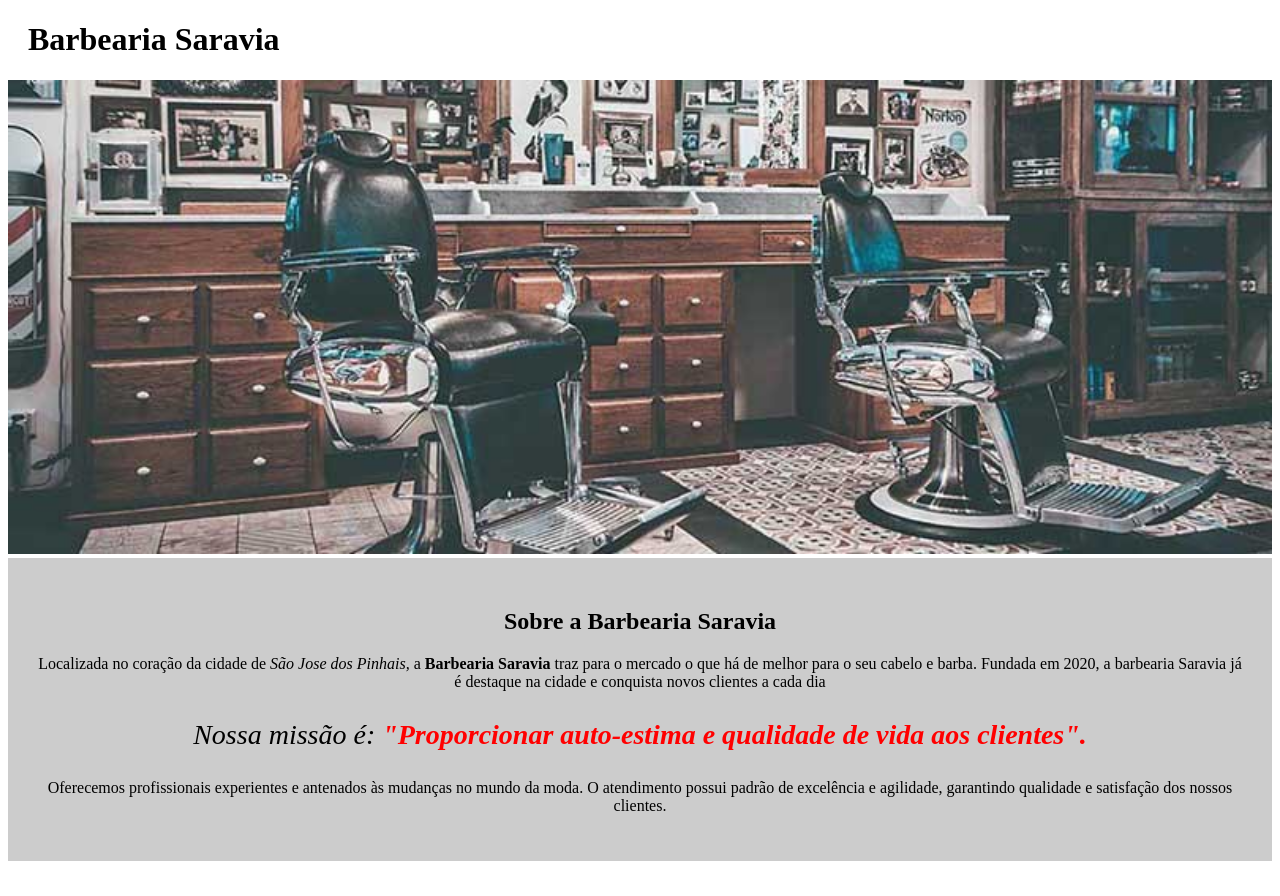
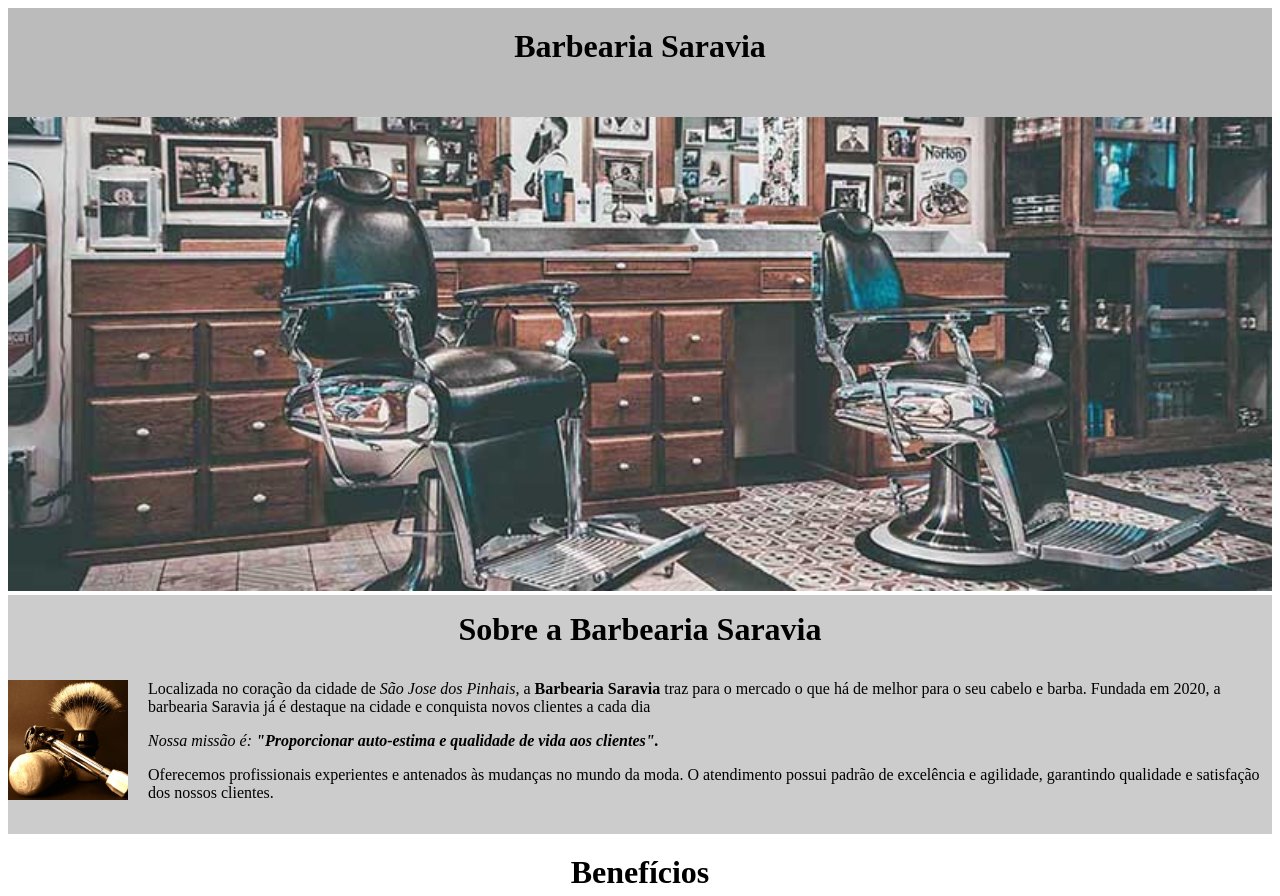
Before and after one commit to HeltonSaravia/Barbearia-Helton, a plain HTML site: page index.html in a window 1280 px wide. Shown: the top 896 px of the page. Drawn offline with Linux system fonts and the light colour scheme.

Commit message:
30/07/24

```diff
--- a/index.html
+++ b/index.html
@@ -5,7 +5,8 @@
   <meta charset="utf-8">
   <meta name="viewport" content="width=device-width">
   <title>replit</title>
-  <link href="style.css" rel="stylesheet" type="text/css" />
+  <link href="reset.css" rel="stylesheet" type="text/css" />
+  <link href="produtos.css" rel="stylesheet" type="text/css" />
 </head>
 
 <body>
@@ -13,9 +14,12 @@
     <h1 class="titulo-principal">Barbearia Saravia</h1>
   </header>
 
-  <img id="banner" src="banner.jpg">
+  <img class="banner" src="banner.jpg">
   <div class="principal">
-    <h2 class="texto-centralizado"> Sobre a Barbearia Saravia</h2>
+
+    <h2 class="titulo-principal"> Sobre a Barbearia Saravia</h2>
+
+    <img src="utensilios.jpg" alt="utensilios usados por um barbeiro" class="utensilios">
 
     <p>Localizada no coração da cidade de <em>São Jose dos Pinhais,</em> a <strong>Barbearia Saravia</strong> traz para o
       mercado o que há de melhor para o seu cabelo e barba. Fundada em 2020, a barbearia Saravia já é destaque na cidade
@@ -27,7 +31,7 @@
       excelência e agilidade, garantindo qualidade e satisfação dos nossos clientes.</p>
   </div>
   <div class="beneficios">
-    <h3 class="texto-centralizado">Benefícios</h3>
+    <h3 class="titulo-principal">Benefícios</h3>
 
     <ul>
       <li class="item">Atendimento aos clientes</li>
--- a/produtos.css
+++ b/produtos.css
@@ -1,3 +1,48 @@
+.banner{
+  width: 100%;
+}
+
+.principal{
+  background-color: #CCCCCC;
+  padding: 1em 0;
+  margin: 0 auto;
+}
+
+.titulo-principal{
+  text-align: center;
+  font-size: 2em;
+  margin: 0 0 1em;
+
+}
+
+.texto-centralizado{
+  text-align: center;
+}
+
+.principal p{
+  margin: 0 0 1em;
+}
+
+
+.beneficios{
+  padding: 20px;
+  background-color: #FFFFFF;
+}
+
+ul{
+  display: inline-block;
+  vertical-align: top;
+  width: 20%;
+  margin-right: 15%;
+}
+
+.item{
+  font-style: italic;
+}
+
+.imagem-beneficios{
+  width: 50%;
+}
 header{
   background-color: #BBBBBB;
   padding: 20px 0;
@@ -60,3 +105,9 @@ main{
   padding: 10px 25px;
   width: 50%;
 }
+
+.utensilios{
+  width:120px;
+  float: left;
+  margin: 0 20px 20px 0;
+}
```
Also changed, not shown: style.css (+5 -5 lines), reset.css (added), utensilios.jpg (added).
